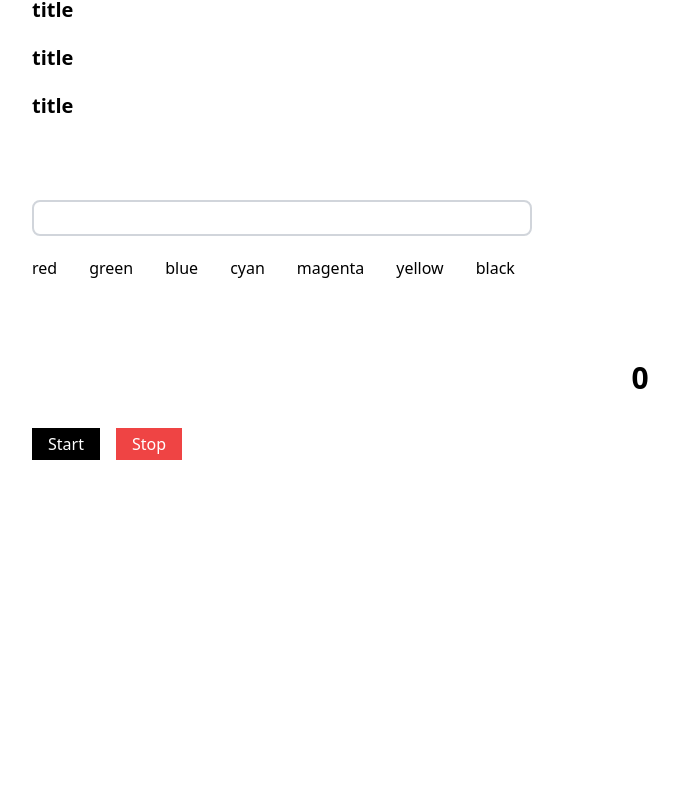
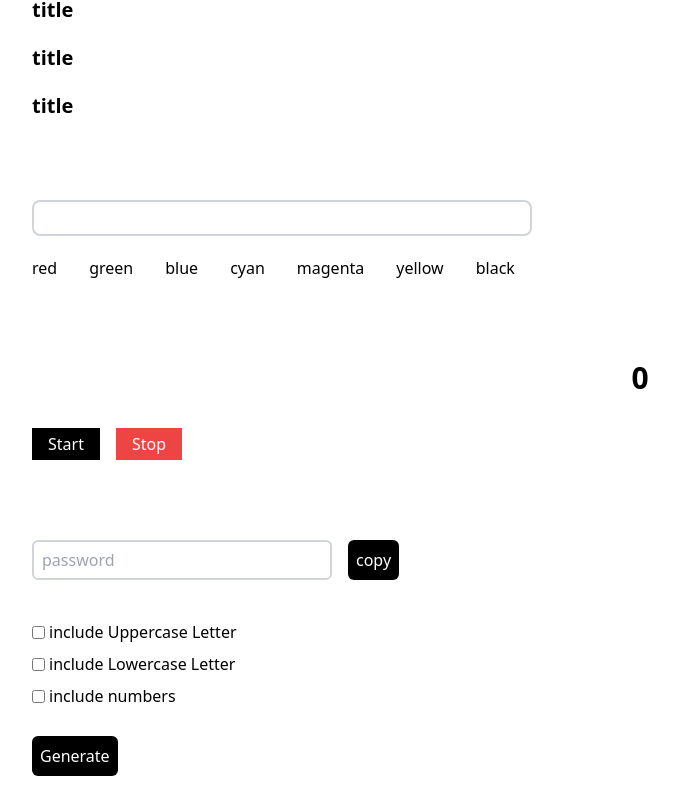
Before and after one commit to prathmesh61/react-machine-coding, a React (Vite) app: page / in a window 1280 px wide. Shown: the part 208-1016 px from the top of the page, without its empty margins (0-679 px from the left). Before the commit the page ends 800 px from the top, so only its background shows below. Built offline with nearby package versions, Linux system fonts and the light colour scheme.

Commit message:
add : Password-generator component

```diff
--- a/src/App.tsx
+++ b/src/App.tsx
@@ -1,5 +1,6 @@
 import "./App.css";
 import Accordion from "./components/Accordion/Accordion";
+import PasswordGenerator from "./components/Password-Generator/PasswordGenerator";
 import Search from "./components/Search/Search";
 import StopWatch from "./components/StopWatch/StopWatch";
 
@@ -9,6 +10,7 @@ function App() {
       <Accordion />
       <Search />
       <StopWatch />
+      <PasswordGenerator />
     </div>
   );
 }
--- /dev/null
+++ b/src/components/Password-Generator/PasswordGenerator.tsx
@@ -0,0 +1,72 @@
+import { useState } from "react";
+
+const PasswordGenerator = () => {
+  const [password, setPassword] = useState<string>("");
+  const [passwordLength, setPasswordLength] = useState<number>(10);
+  const [upperCase, setUpperCase] = useState<boolean>(false);
+  const [lowerCase, setLowerCase] = useState<boolean>(false);
+
+  const [number, setNumber] = useState<boolean>(false);
+
+  const genratePasswordFun = async () => {
+    let upperStr = "ABCDEFGHIJKLMNOPQRSTUVWXYZ";
+    let lowerStr = "abcdefghijklmnopqrstuvwxyz";
+    let num = "1234567890";
+    let validPass: string = "";
+    if (upperCase) {
+      validPass += upperStr;
+    }
+    if (lowerCase) {
+      validPass += lowerStr;
+    }
+    if (number) {
+      validPass += num;
+    }
+    let genratedPass: string = "";
+    for (let index = 0; index <= passwordLength; index++) {
+      let randomIndex = Math.floor(Math.random() * validPass.length + 1);
+      genratedPass += validPass[randomIndex];
+    }
+
+    setPassword(genratedPass);
+  };
+
+  return (
+    <div className="flex flex-col gap-10">
+      <div className="flex gap-4 outline-none ">
+        <input
+          type="text"
+          className="w-[300px] px-2 outline-none border-2 text-black border-gray-300 rounded-md placeholder:text-gray-400"
+          placeholder="password"
+          value={password}
+        />
+        <button className="w-fit p-2 rounded-md bg-black text-white">
+          copy
+        </button>
+      </div>
+      <div className="flex flex-col items-start justify-start gap-2 ">
+        <div className="flex justify-center items-center gap-1">
+          <input type="checkbox" onChange={() => setUpperCase(!upperCase)} />
+          <label>include Uppercase Letter</label>
+        </div>
+        <div className="flex justify-center items-center gap-1">
+          <input type="checkbox" onChange={() => setLowerCase(!lowerCase)} />
+          <label>include Lowercase Letter</label>
+        </div>
+
+        <div className="flex justify-center items-center gap-1">
+          <input type="checkbox" onChange={() => setNumber(!number)} />
+          <label>include numbers</label>
+        </div>
+        <button
+          className="w-fit p-2 rounded-md bg-black text-white mt-5"
+          onClick={genratePasswordFun}
+        >
+          Generate
+        </button>
+      </div>
+    </div>
+  );
+};
+
+export default PasswordGenerator;
```
